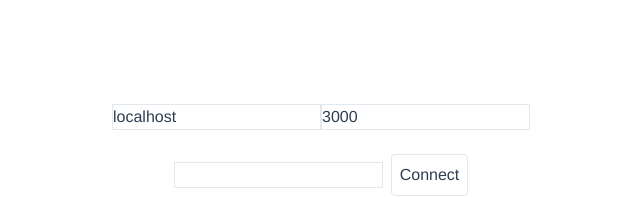
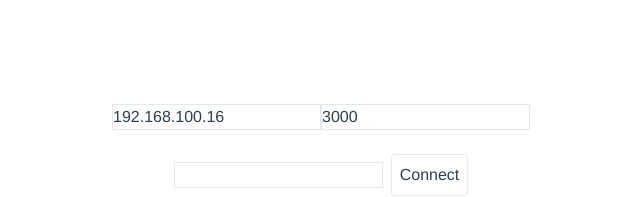
Before and after one commit to asantibanez/podcaster, a Vue app: page / in a window 1280 px wide. Shown: the part 324-521 px from the top of the page, without its empty margins (319-959 px from the left). Built offline with nearby package versions, Linux system fonts and the light colour scheme.

Commit message:
Updated port

```diff
--- a/src/App.vue
+++ b/src/App.vue
@@ -29,7 +29,7 @@
 
         data() {
             return {
-                host: "localhost",
+                host: "192.168.100.16",
                 port: 3000,
 
                 video: {},
@@ -52,7 +52,6 @@
             connect() {
                 this.peer = new Peer(this.peerId, {host: this.host, port: this.port, path: '/api'});
                 this.peer.on('call', (call) => {
-                    console.log('call received');
                     call.answer(this.mediaStream);
 
                     call.on('stream', stream => {
```
